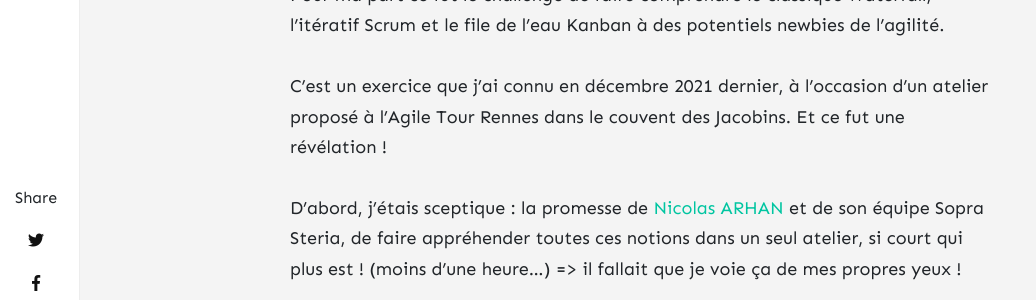
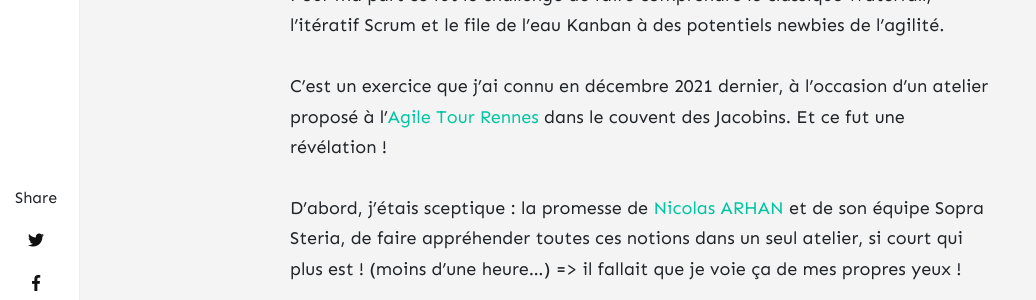
Before and after one commit to klaukf/blog, a Jekyll site: the page built from _posts/2022-06-13-Lego-Flow-Game.md, in a window 1280 px wide and 900 px high, scrolled down 910 px. Shown: the part 185-485 px from the top of the window, without its empty margins (0-1036 px from the left). Built offline with Jekyll 4.4.1, drawn with Linux system fonts in a browser that asks for light colours; nearby versions of some CDN libraries; comment, search, counter and statistics services are not loaded; some of the changed lines change nothing that is shown.

Commit message:
Correction Issue 34

```diff
--- a/_posts/2022-06-13-Lego-Flow-Game.md
+++ b/_posts/2022-06-13-Lego-Flow-Game.md
@@ -10,7 +10,7 @@
 Le Lego Flow Game fait partie des serious games que j'affectionne : ils sont certes ludiques, mais surtout apportent une connaissance, une compétence ou un savoir-être supplémentaire.
 Pour ma part ce fut le challenge de faire comprendre le classique Waterfall, l'itératif Scrum et le file de l'eau Kanban à des potentiels newbies de l'agilité.
 
-C'est un exercice que j'ai connu en décembre 2021 dernier, à l'occasion d'un atelier proposé à l'Agile Tour Rennes dans le couvent des Jacobins. Et ce fut une révélation !
+C'est un exercice que j'ai connu en décembre 2021 dernier, à l'occasion d'un atelier proposé à l'[Agile Tour Rennes](https://agiletour.agilerennes.org/) dans le couvent des Jacobins. Et ce fut une révélation !
 
 D'abord, j'étais sceptique : la promesse de [Nicolas ARHAN](https://www.linkedin.com/in/arhannicolas/) et de son équipe Sopra Steria, de faire appréhender toutes ces notions dans un seul atelier, si court qui plus est ! (moins d'une heure...) => il fallait que je voie ça de mes propres yeux !
 
```
